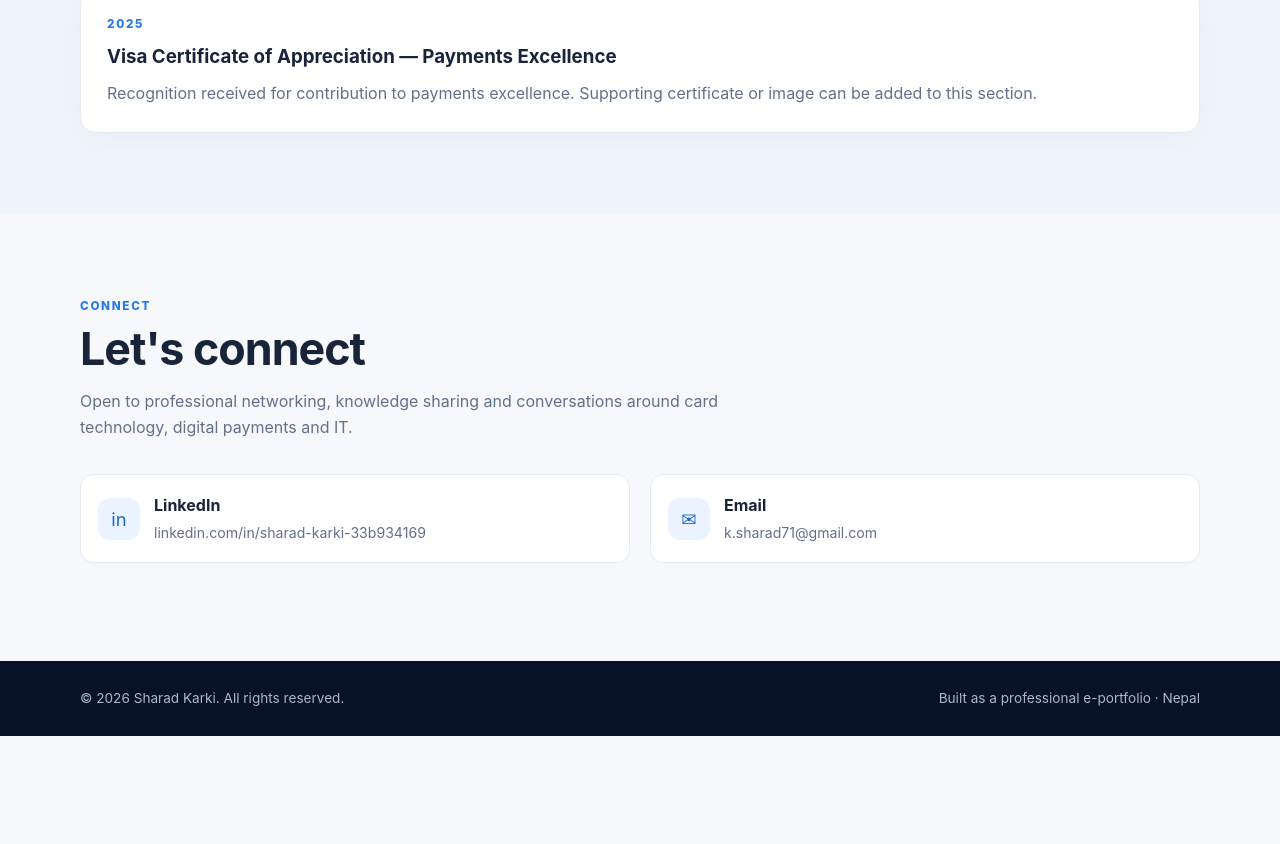
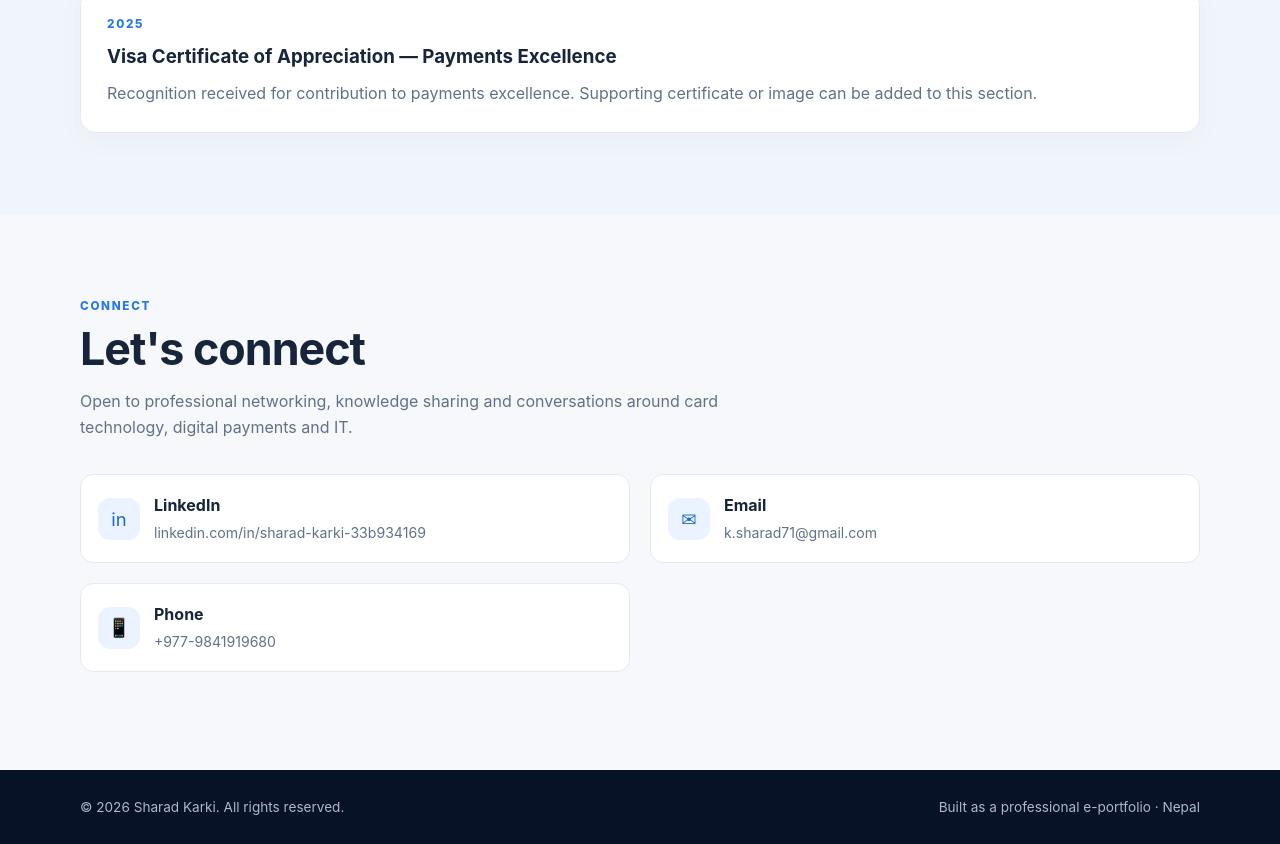
Before and after one commit to sharadkarki3669/sharadkarki3669.github.io, a plain HTML site: page index.html in a window 1280 px wide. Shown: the part 4908-5752 px from the top of the page. Before the commit the page ends 5644 px from the top, so only its background shows below. Drawn offline with Linux system fonts and the light colour scheme.

Commit message:
Add files via upload

```diff
--- a/index.html
+++ b/index.html
@@ -182,6 +182,7 @@
       <div class="contact-grid">
         <a class="contact-item" href="https://www.linkedin.com/" target="_blank" rel="noopener"><div class="icon" style="margin:0">in</div><div><b>LinkedIn</b><span>linkedin.com/in/sharad-karki-33b934169</span></div></a>
         <div class="contact-item"><div class="icon" style="margin:0">✉</div><div><b>Email</b><span>k.sharad71@gmail.com</span></div></div>
+		<div class="contact-item"><div class="icon" style="margin:0">📱</div><div><b>Phone</b><span>+977-9841919680</span></div></div>
       </div>
       <p class="note"></p>
     </div>
```
